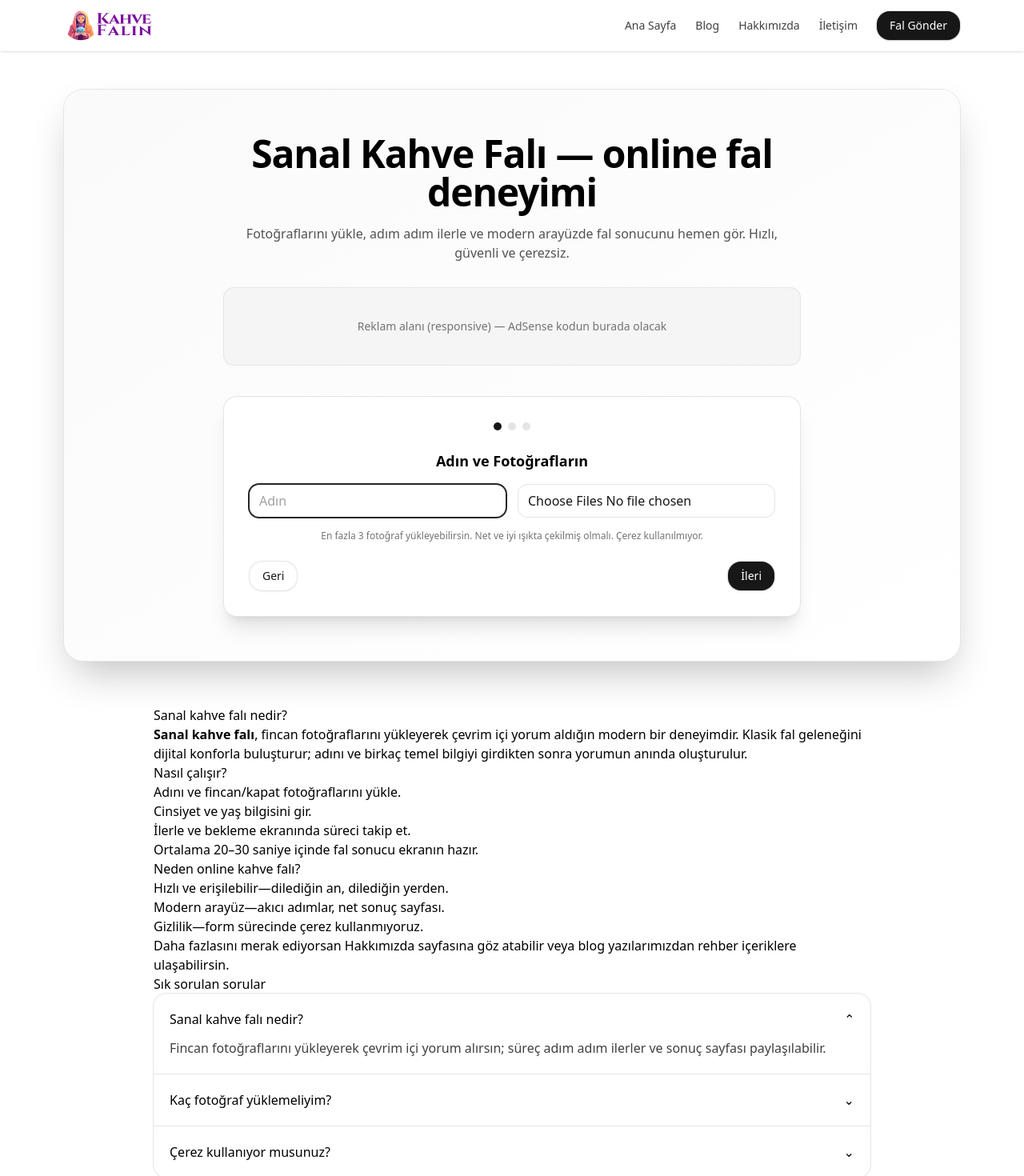
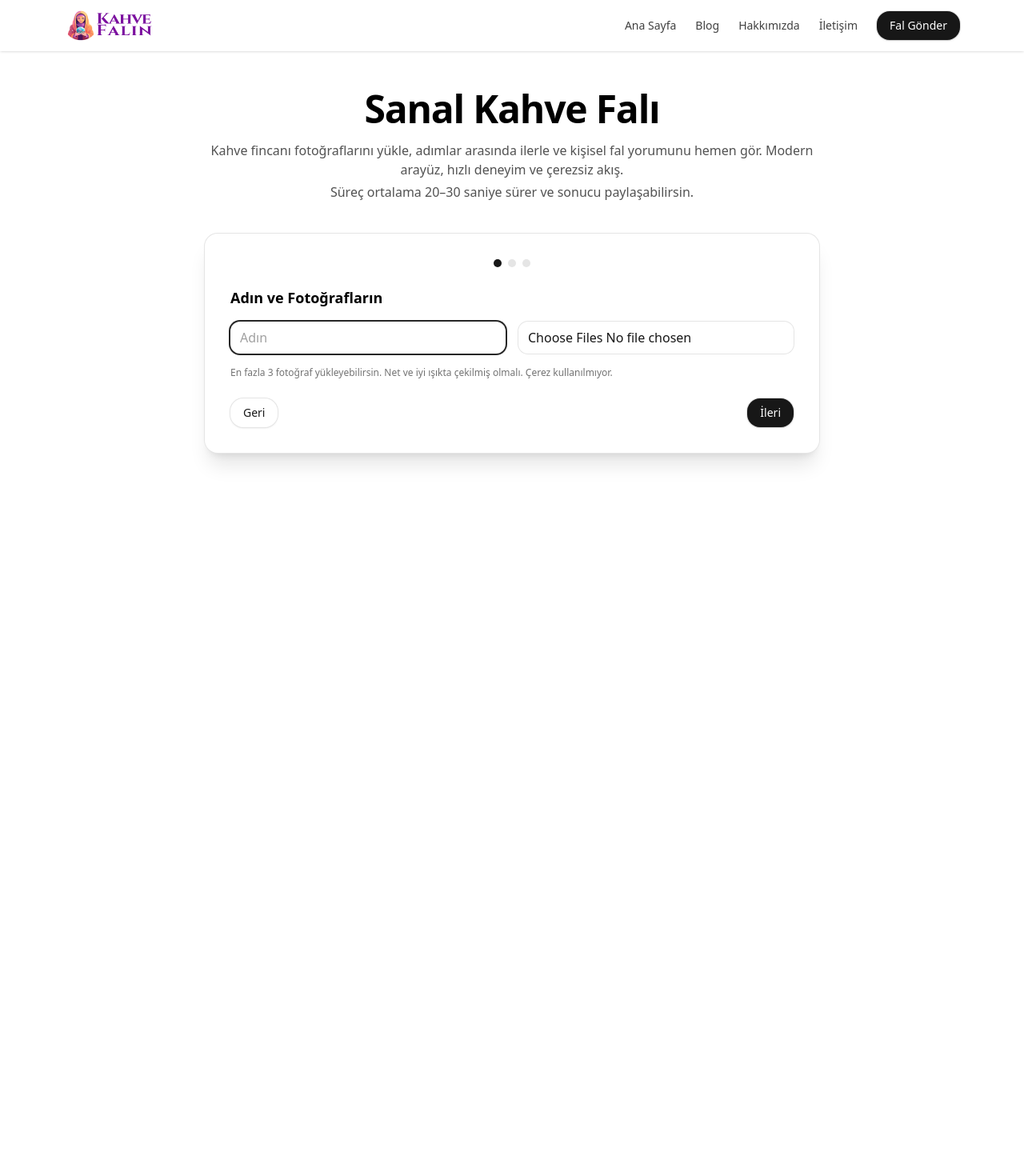
Before and after one commit to kuleliworks/kahve-fali, a Next.js app: page / in a window 1280 px wide. Shown: the top 1470 px of the page at 80% size. After the commit the page ends 800 px from the top, so only its background shows below. Built offline with nearby package versions, Linux system fonts and the light colour scheme.

Commit message:
Update page.tsx

```diff
--- a/app/page.tsx
+++ b/app/page.tsx
@@ -1,137 +1,26 @@
 import StepForm from "@/components/StepForm";
 
 export default function Page() {
-  // Arka planda Google’a zengin sonuç için FAQ JSON-LD
-  const faqJsonLd = {
-    "@context": "https://schema.org",
-    "@type": "FAQPage",
-    "mainEntity": [
-      {
-        "@type": "Question",
-        "name": "Sanal kahve falı nedir?",
-        "acceptedAnswer": {
-          "@type": "Answer",
-          "text": "Fincan fotoğraflarını yükleyerek çevrim içi yorum alma deneyimidir. Fotoğraflarını yüklersin, birkaç bilgi girersin ve sistem sana kişisel bir yorum sunar."
-        }
-      },
-      {
-        "@type": "Question",
-        "name": "Kaç fotoğraf yüklemeliyim?",
-        "acceptedAnswer": {
-          "@type": "Answer",
-          "text": "En iyi sonuç için 2–3 net fotoğraf önerilir. Uygulama en fazla 3 fotoğrafa izin verir."
-        }
-      },
-      {
-        "@type": "Question",
-        "name": "Çerez kullanıyor musunuz?",
-        "acceptedAnswer": {
-          "@type": "Answer",
-          "text": "Form aşamasında çerez kullanılmaz. Kullanıcı deneyimini bozmadan gizliliğe öncelik veriyoruz."
-        }
-      }
-    ]
-  };
-
   return (
     <section className="mx-auto max-w-6xl px-4 py-12">
-      {/* HERO */}
-      <div className="relative overflow-hidden rounded-3xl bg-gradient-to-br from-neutral-50 to-white shadow-2xl ring-1 ring-neutral-200">
-        <div className="mx-auto max-w-3xl px-6 py-14 text-center">
+      {/* HERO (sade) */}
+      <div className="mx-auto max-w-3xl text-center">
         <h1 className="text-4xl font-bold tracking-tight sm:text-5xl">
-            Sanal Kahve Falı — online fal deneyimi
+          Sanal Kahve Falı
         </h1>
         <p className="mt-4 text-neutral-600">
-            Fotoğraflarını yükle, adım adım ilerle ve modern arayüzde fal sonucunu hemen gör.
-            Hızlı, güvenli ve çerezsiz.
+          Kahve fincanı fotoğraflarını yükle, adımlar arasında ilerle ve kişisel fal yorumunu hemen gör.
+          Modern arayüz, hızlı deneyim ve çerezsiz akış.
         </p>
-
-          {/* Reklam alanı (placeholder) */}
-          <div className="mt-8 flex justify-center">
-            <div className="h-24 w-full max-w-3xl rounded-xl bg-neutral-100 ring-1 ring-neutral-200 text-neutral-500 text-sm flex items-center justify-center">
-              Reklam alanı (responsive) — AdSense kodun burada olacak
-            </div>
+        <p className="mt-1 text-neutral-600">
+          Süreç ortalama 20–30 saniye sürer ve sonucu paylaşabilirsin.
+        </p>
       </div>
 
       {/* FORM */}
       <div id="form" className="mx-auto mt-10 max-w-3xl">
         <StepForm />
       </div>
-        </div>
-      </div>
-
-      {/* SEO İÇERİK */}
-      <div className="mx-auto mt-14 max-w-4xl">
-        <article className="prose-article">
-          <h2>Sanal kahve falı nedir?</h2>
-          <p>
-            <strong>Sanal kahve falı</strong>, fincan fotoğraflarını yükleyerek çevrim içi yorum aldığın modern bir
-            deneyimdir. Klasik fal geleneğini dijital konforla buluşturur; adını ve birkaç temel bilgiyi girdikten sonra
-            yorumun anında oluşturulur.
-          </p>
-
-          <h3>Nasıl çalışır?</h3>
-          <ol>
-            <li>Adını ve fincan/kapat fotoğraflarını yükle.</li>
-            <li>Cinsiyet ve yaş bilgisini gir.</li>
-            <li>İlerle ve bekleme ekranında süreci takip et.</li>
-            <li>Ortalama 20–30 saniye içinde fal sonucu ekranın hazır.</li>
-          </ol>
-
-          <h3>Neden online kahve falı?</h3>
-          <ul>
-            <li>Hızlı ve erişilebilir—dilediğin an, dilediğin yerden.</li>
-            <li>Modern arayüz—akıcı adımlar, net sonuç sayfası.</li>
-            <li>Gizlilik—form sürecinde çerez kullanmıyoruz.</li>
-          </ul>
-
-          <p>
-            Daha fazlasını merak ediyorsan <a href="/hakkimizda">Hakkımızda</a> sayfasına göz atabilir
-            veya <a href="/blog">blog</a> yazılarımızdan rehber içeriklere ulaşabilirsin.
-          </p>
-
-          <h2>Sık sorulan sorular</h2>
-
-          {/* Görünür SSS */}
-          <div className="not-prose divide-y divide-neutral-200 overflow-hidden rounded-2xl ring-1 ring-neutral-200">
-            <details className="group p-5" open>
-              <summary className="flex cursor-pointer list-none items-center justify-between">
-                <span className="font-medium">Sanal kahve falı nedir?</span>
-                <span className="transition group-open:rotate-180">⌄</span>
-              </summary>
-              <div className="mt-3 text-neutral-700">
-                Fincan fotoğraflarını yükleyerek çevrim içi yorum alırsın; süreç adım adım ilerler ve sonuç sayfası paylaşılabilir.
-              </div>
-            </details>
-
-            <details className="group p-5">
-              <summary className="flex cursor-pointer list-none items-center justify-between">
-                <span className="font-medium">Kaç fotoğraf yüklemeliyim?</span>
-                <span className="transition group-open:rotate-180">⌄</span>
-              </summary>
-              <div className="mt-3 text-neutral-700">
-                En iyi sonuç için 2–3 fotoğraf önerilir; uygulama en fazla 3 foto kabul eder.
-              </div>
-            </details>
-
-            <details className="group p-5">
-              <summary className="flex cursor-pointer list-none items-center justify-between">
-                <span className="font-medium">Çerez kullanıyor musunuz?</span>
-                <span className="transition group-open:rotate-180">⌄</span>
-              </summary>
-              <div className="mt-3 text-neutral-700">
-                Form aşamasında çerez kullanmıyoruz. Gizlilik odaklı bir akış tasarladık.
-              </div>
-            </details>
-          </div>
-        </article>
-      </div>
-
-      {/* JSON-LD (FAQ) */}
-      <script
-        type="application/ld+json"
-        dangerouslySetInnerHTML={{ __html: JSON.stringify(faqJsonLd) }}
-      />
     </section>
   );
 }
```
Lines whose indentation alone changed are shown as unchanged.
